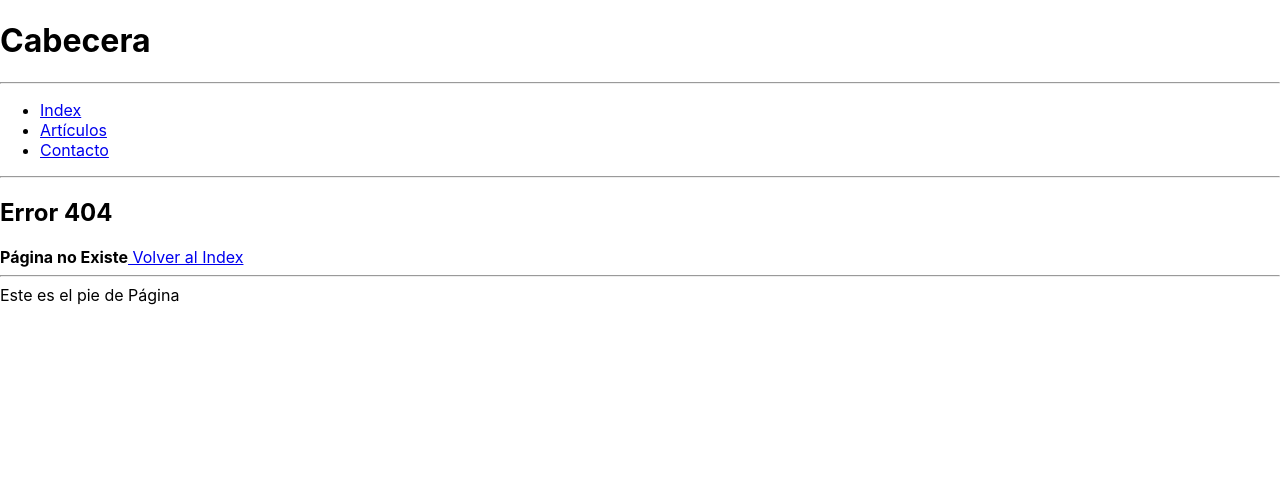
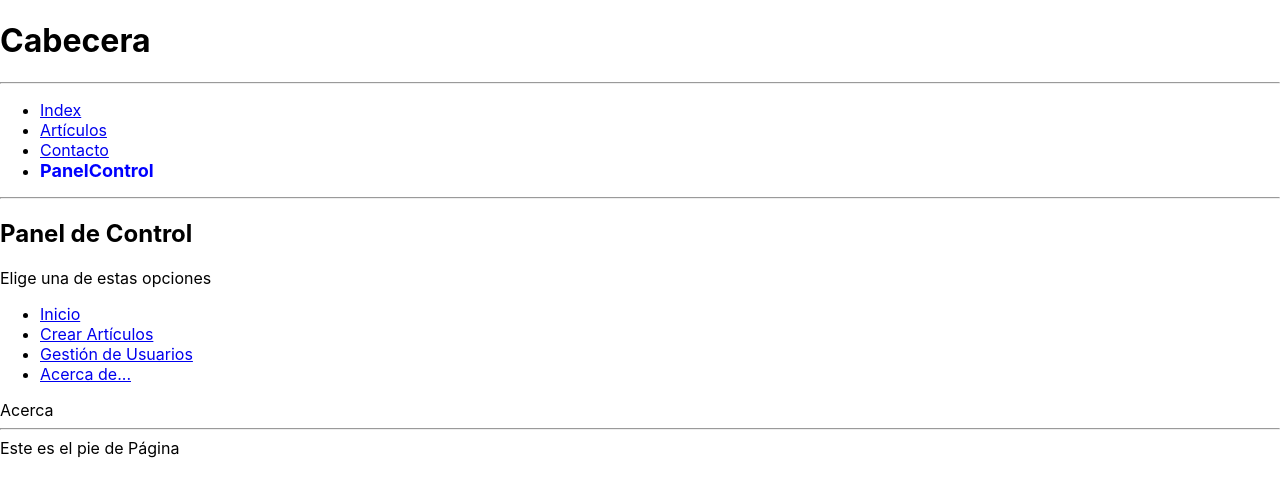
Before and after one commit to mpluisacarolina/07-rutas, a React (Create React App) app: page /panel/acerca-de in a window 1280 px wide. Before the commit this address had no page. Shown: the top 496 px of the page. Built offline with nearby package versions, Linux system fonts and the light colour scheme; the HTML template or start-up script is replaced by a standard one.

Commit message:
Subrutas y Rutas Anidadas. (Uso del Outlet)

```diff
--- /dev/null
+++ b/src/components/PanelControl.jsx
@@ -0,0 +1,32 @@
+import React from 'react'
+import { Outlet, NavLink } from 'react-router-dom'
+
+export const PanelControl = () => {
+  return (
+    <div>
+        <h1>Panel de Control</h1>
+        <p> Elige una de estas opciones</p>
+        <nav>
+            <ul>
+                <li>
+                    <NavLink to = "/panel/inicio">Inicio </NavLink>
+                </li>
+                <li>
+                    <NavLink to = "/panel/crear-articulos">Crear Artículos </NavLink>
+                </li>
+                <li>
+                    <NavLink to = "/panel/gestion-usuarios">Gestión de Usuarios </NavLink>
+                </li>
+                <li>
+                    <NavLink to = "/panel/acerca-de">Acerca de... </NavLink>
+                </li>
+            </ul>
+        </nav>
+        <div>
+            {/*Se cargan los componentes de las subrutas (rutas anidadas)*/}
+            <Outlet />
+        </div>
+    </div>
+
+  )
+}
--- /dev/null
+++ b/src/components/panel/Acerca.jsx
@@ -0,0 +1,7 @@
+import React from 'react'
+
+export const Acerca = () => {
+  return (
+    <div>Acerca</div>
+  )
+}
--- /dev/null
+++ b/src/components/panel/Crear.jsx
@@ -0,0 +1,7 @@
+import React from 'react'
+
+export const Crear = () => {
+  return (
+    <div>Crear</div>
+  )
+}
--- /dev/null
+++ b/src/components/panel/Gestion.jsx
@@ -0,0 +1,7 @@
+import React from 'react'
+
+export const Gestion = () => {
+  return (
+    <div>Gestion</div>
+  )
+}
--- /dev/null
+++ b/src/components/panel/Inicio.jsx
@@ -0,0 +1,7 @@
+import React from 'react'
+
+export const Inicio = () => {
+  return (
+    <div>Inicio</div>
+  )
+}
--- a/src/routers/RouterPrincipal.jsx
+++ b/src/routers/RouterPrincipal.jsx
@@ -5,6 +5,11 @@
 import { Articulos } from '../components/Articulos';
 import { Persona } from '../components/Persona';
 import { Error } from '../components/Error'
+import { PanelControl } from '../components/PanelControl';
+import { Inicio } from '../components/panel/Inicio';
+import { Crear } from '../components/panel/Crear';
+import { Gestion } from '../components/panel/Gestion';
+import { Acerca } from '../components/panel/Acerca';
 
 export const RouterPrincipal = () => {
   return (
@@ -32,6 +37,12 @@
               className={({ isActive }) => isActive ? "activado" : ""} >Contacto
             </NavLink>
           </li>
+          <li>
+            <NavLink
+              to="/panel"
+              className={({ isActive }) => isActive ? "activado" : ""} >PanelControl
+            </NavLink>
+          </li>
         </ul>
       </nav>
       <hr />
@@ -45,6 +56,14 @@
           <Route path="persona/:nombre" element={<Persona />} />
           <Route path="persona/" element={<Persona />} />
           <Route path="redirigir/" element={<Navigate to = "/persona/Luisa/Marin" />} />
+
+          <Route path="panel/*" element={<PanelControl />} >
+            <Route path="inicio/*" element={<Inicio />} />
+            <Route path="crear-articulos" element={<Crear />} />
+            <Route path="gestion-usuarios" element={<Gestion />} />
+            <Route path="acerca-de" element={<Acerca />} />
+          </Route>
+
           <Route path="*" element={<Error />} />
         </Routes>
       </section>
```
